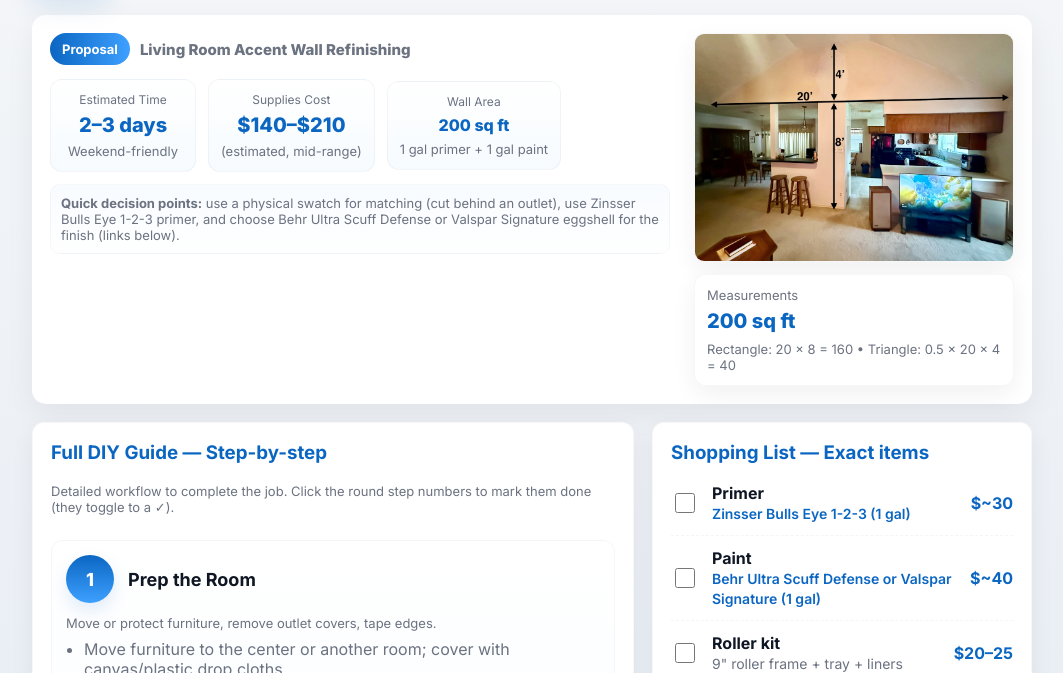
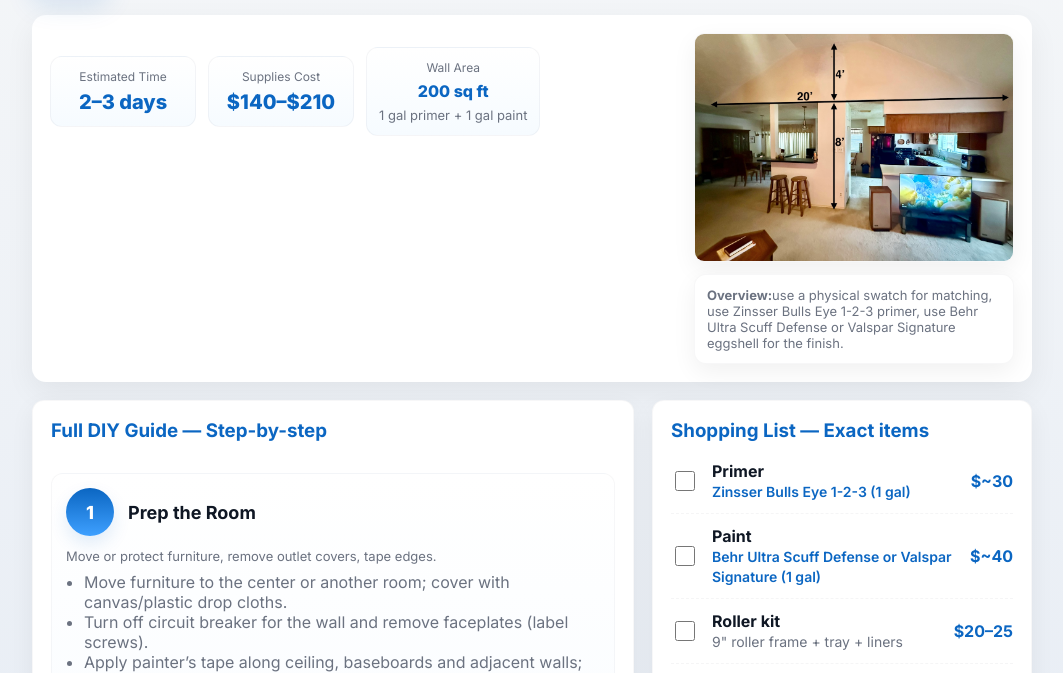
Before and after one commit to mostlycool/Paint-Plan, a plain HTML site: page index.html in a window 1280 px wide. Shown: the part 107-780 px from the top of the page, without its empty margins (108-1171 px from the left). Drawn offline with Linux system fonts and the light colour scheme.

Commit message:
Update index.html

```diff
--- a/index.html
+++ b/index.html
@@ -3,7 +3,7 @@
 <head>
 <meta charset="utf-8" />
 <meta name="viewport" content="width=device-width,initial-scale=1" />
-<title>Living Room Accent Wall — Project Plan</title>
+<title>Paint Plan - Living Room Wall — Project Plan</title>
 <link rel="preconnect" href="https://fonts.gstatic.com" crossorigin>
 <link href="https://fonts.googleapis.com/css2?family=Inter:wght@400;500;600;700;800&display=swap" rel="stylesheet">
 <style>
@@ -252,32 +252,19 @@
     <!-- HERO / PROPOSAL (big & infographic-like) -->
     <section class="hero" aria-labelledby="proposalTitle">
       <div class="hero-left">
-        <div style="display:flex;gap:10px;align-items:center">
-          <span class="pill">Proposal</span>
-          <div style="font-weight:800;font-size:15px;color:var(--muted)">Living Room Accent Wall Refinishing</div>
-        </div>
-
         <div class="big" style="margin-top:14px">
           <div class="stat">
             <div class="label">Estimated Time</div>
             <div class="value">2–3 days</div>
-            <div class="small muted" style="margin-top:6px;">Weekend-friendly</div>
           </div>
           <div class="stat">
             <div class="label">Supplies Cost</div>
             <div class="value">$140–$210</div>
-            <div class="small muted" style="margin-top:6px;">(estimated, mid-range)</div>
           </div>
           <div class="stat small">
             <div class="label">Wall Area</div>
             <div class="value">200 sq ft</div>
             <div class="small muted" style="margin-top:6px;">1 gal primer + 1 gal paint</div>
-          </div>
-        </div>
-
-        <div style="margin-top:12px">
-          <div class="note">
-            <strong>Quick decision points:</strong> use a physical swatch for matching (cut behind an outlet), use Zinsser Bulls Eye 1-2-3 primer, and choose Behr Ultra Scuff Defense or Valspar Signature eggshell for the finish (links below).
           </div>
         </div>
       </div>
@@ -289,9 +276,7 @@
           </div>
 
           <div class="card" style="padding:12px;">
-            <div style="font-size:13px;color:var(--muted)">Measurements</div>
-            <div style="font-weight:800;font-size:20px;color:var(--accent);margin-top:6px">200 sq ft</div>
-            <div class="small" style="margin-top:8px">Rectangle: 20 × 8 = 160 • Triangle: 0.5 × 20 × 4 = 40</div>
+            <div style="font-size:13px;color:var(--muted)"><strong>Overview:</strong>use a physical swatch for matching, use Zinsser Bulls Eye 1-2-3 primer, use Behr Ultra Scuff Defense or Valspar Signature eggshell for the finish.</div>
           </div>
         </div>
       </div>
@@ -302,7 +287,6 @@
       <!-- LEFT: Full guide -->
       <main id="guide" class="card" aria-labelledby="guideTitle">
         <h3 id="guideTitle" style="margin-top:0;color:var(--accent)">Full DIY Guide — Step-by-step</h3>
-        <p class="small" style="margin-top:6px;color:var(--muted)">Detailed workflow to complete the job. Click the round step numbers to mark them done (they toggle to a ✓).</p>
 
         <div style="height:12px"></div>
 
@@ -502,7 +486,7 @@
           <div style="font-weight:800;color:var(--accent)">$140–$210</div>
         </div>
 
-        <p class="shop-hint">Notes: Links open in a new tab. Prices are estimates and vary by store & region. For the best color match, bring a physical chip (cut behind an outlet) to the paint desk.</p>
+        <p class="shop-hint">Prices are estimates.</p>
       </aside>
     </div>
 
```
